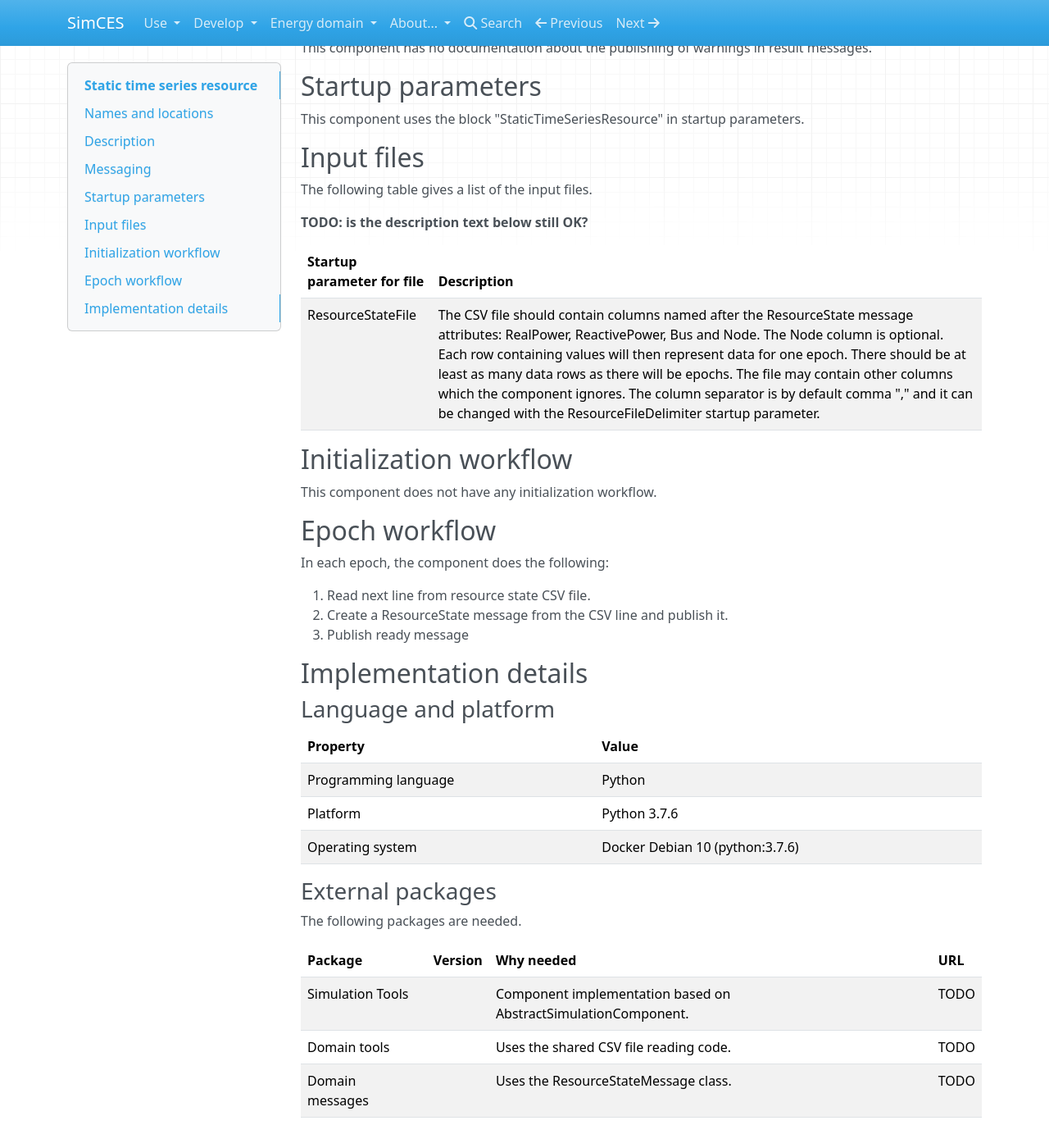
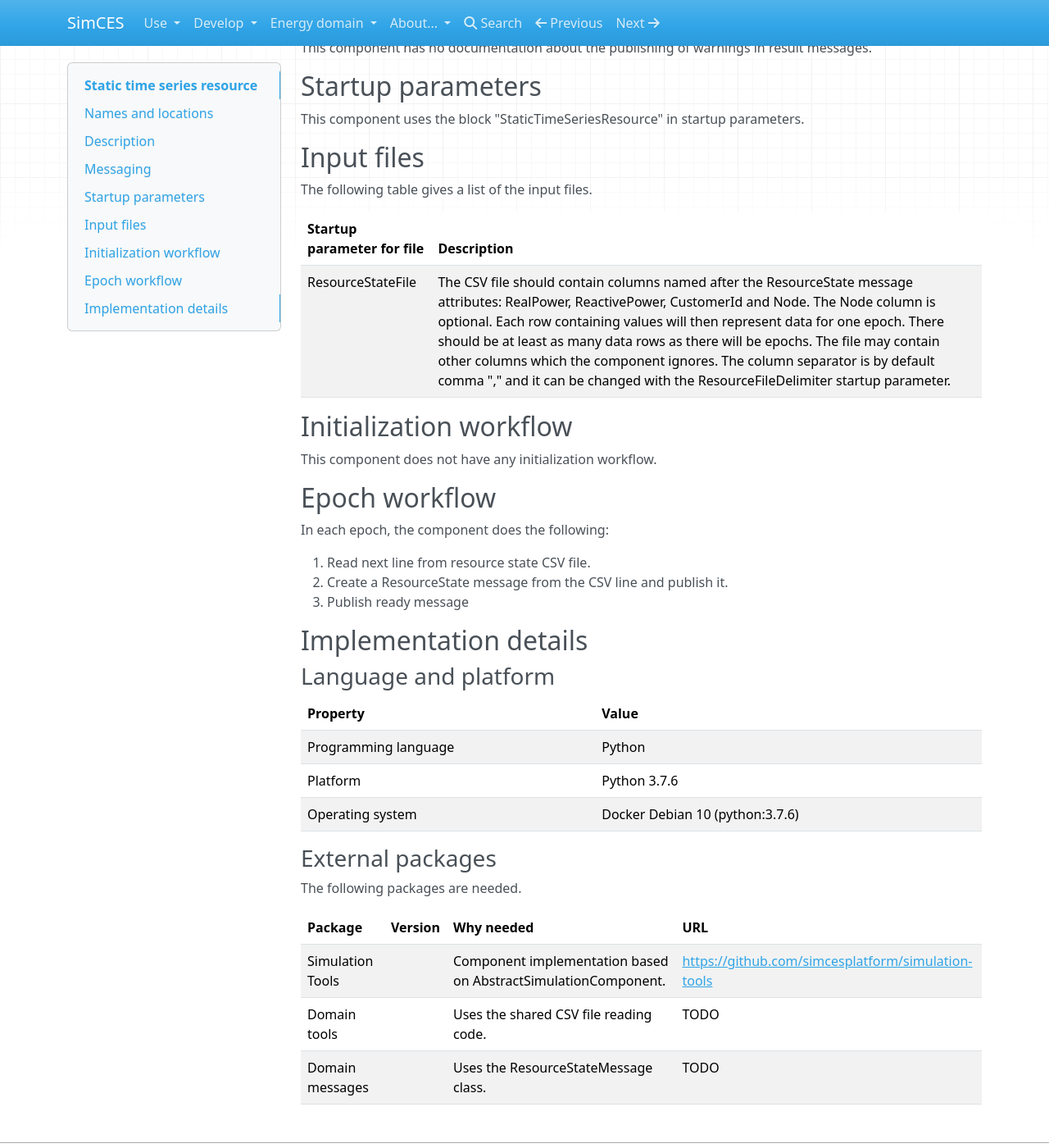
Before and after one commit to simcesplatform/simcesplatform.github.io, an MkDocs documentation site: the page built from markdown/energy_static-time-series-resource.md, in a window 1280 px wide and 1400 px high, scrolled down 863 px. Shown: the whole window at 82% size. Built offline with MkDocs 1.6.1, drawn with Linux system fonts in a browser that asks for light colours; nearby versions of some CDN libraries; library files that are not in the unit come from our copies; some of the changed text lies outside the part shown.

Commit message:
Checked static time series todos
- component description seemed good
- Updated input file required column Bus to currently used CustomerId
- Added link to external package simulation-tools

```diff
--- a/markdown/energy_static-time-series-resource.md
+++ b/markdown/energy_static-time-series-resource.md
@@ -12,7 +12,6 @@
 
 ## Description
 
-**TODO: is still text still OK?**
 A component used to simulate simple loads and generators whose published states are determined by a file containing a simple time series of attribute values for each epoch.
 
 
@@ -48,11 +47,10 @@ This component uses the block "StaticTimeSeriesResource" in startup parameters.
 
 The following table gives a list of the input files.
 
-**TODO: is the description text below still OK?**
 
 | Startup parameter for file | Description |
 | --- | --- |
-| ResourceStateFile | The CSV file should contain columns named after the ResourceState message attributes: RealPower, ReactivePower, Bus and Node. The Node column is optional. Each row containing values will then represent data for one epoch. There should be at least as many data rows as there will be epochs. The file may contain other columns which the component ignores. The column separator is by default comma "," and it can be changed with the ResourceFileDelimiter startup parameter. |
+| ResourceStateFile | The CSV file should contain columns named after the ResourceState message attributes: RealPower, ReactivePower, CustomerId and Node. The Node column is optional. Each row containing values will then represent data for one epoch. There should be at least as many data rows as there will be epochs. The file may contain other columns which the component ignores. The column separator is by default comma "," and it can be changed with the ResourceFileDelimiter startup parameter. |
 
 
 ## Initialization workflow
@@ -86,6 +84,6 @@ The following packages are needed.
 
 | Package | Version | Why needed | URL |
 | --- | --- | --- | --- |
-| Simulation Tools |  | Component implementation based on AbstractSimulationComponent. | TODO |
+| Simulation Tools |  | Component implementation based on AbstractSimulationComponent. | <https://github.com/simcesplatform/simulation-tools> |
 | Domain tools |  | Uses the shared CSV file reading code. | TODO |
 | Domain messages |  | Uses the ResourceStateMessage class. | TODO |
```
